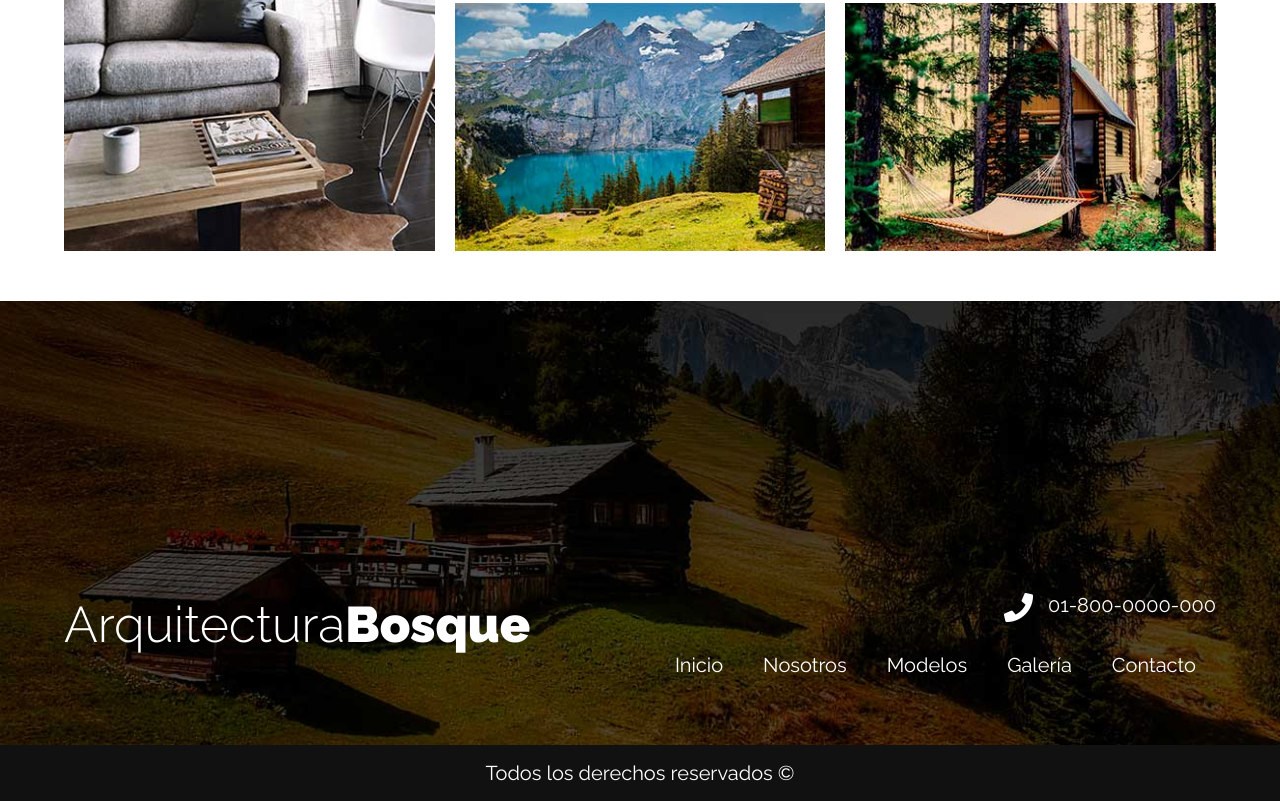
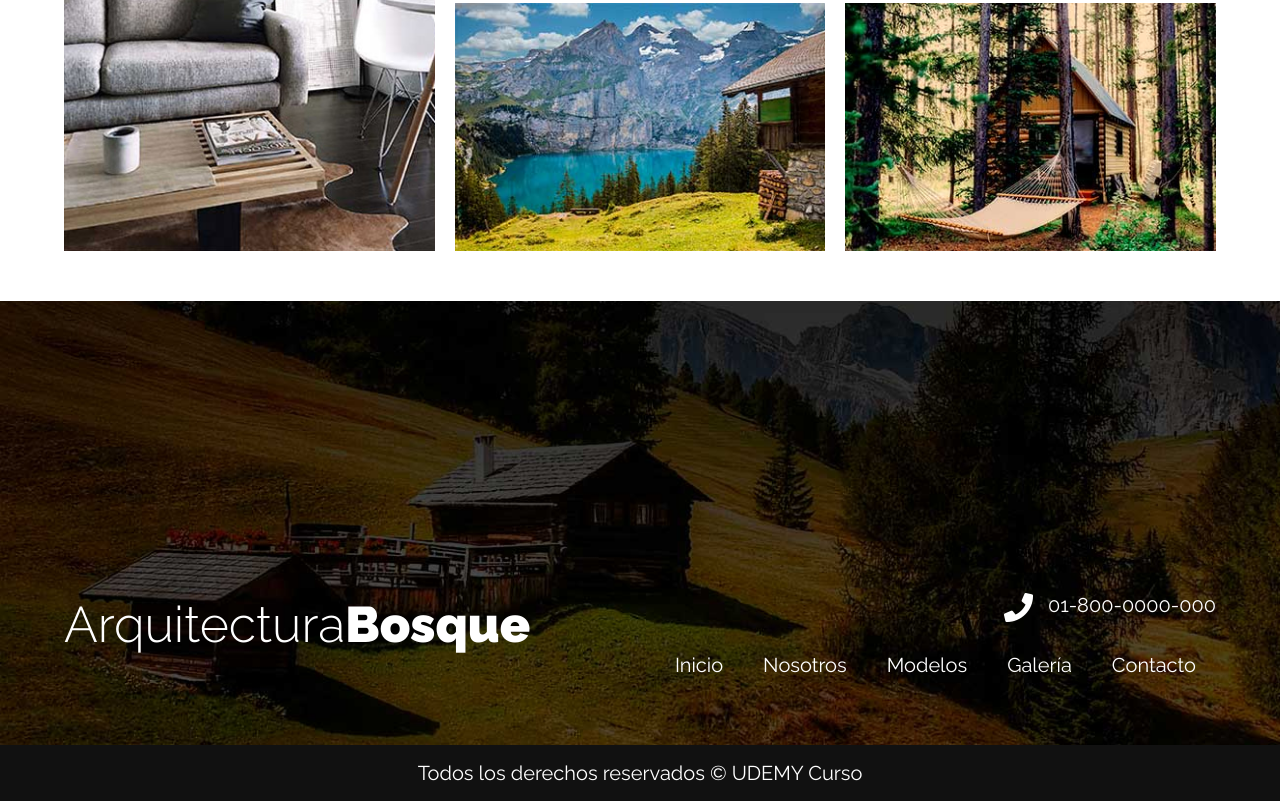
Before and after one commit to jgromerou/cssgrid-arquitectura, a plain HTML site: page index.html in a window 1280 px wide. Shown: the part 4252-5053 px from the top of the page. Drawn offline with Linux system fonts and the light colour scheme.

Commit message:
Agregando UDEMY

```diff
--- a/index.html
+++ b/index.html
@@ -158,7 +158,7 @@
         </div>
       </div>
 
-      <p class="copyright">Todos los derechos reservados &copy;</p>
+      <p class="copyright">Todos los derechos reservados &copy; UDEMY Curso</p>
     </footer>
   </body>
 </html>
```
